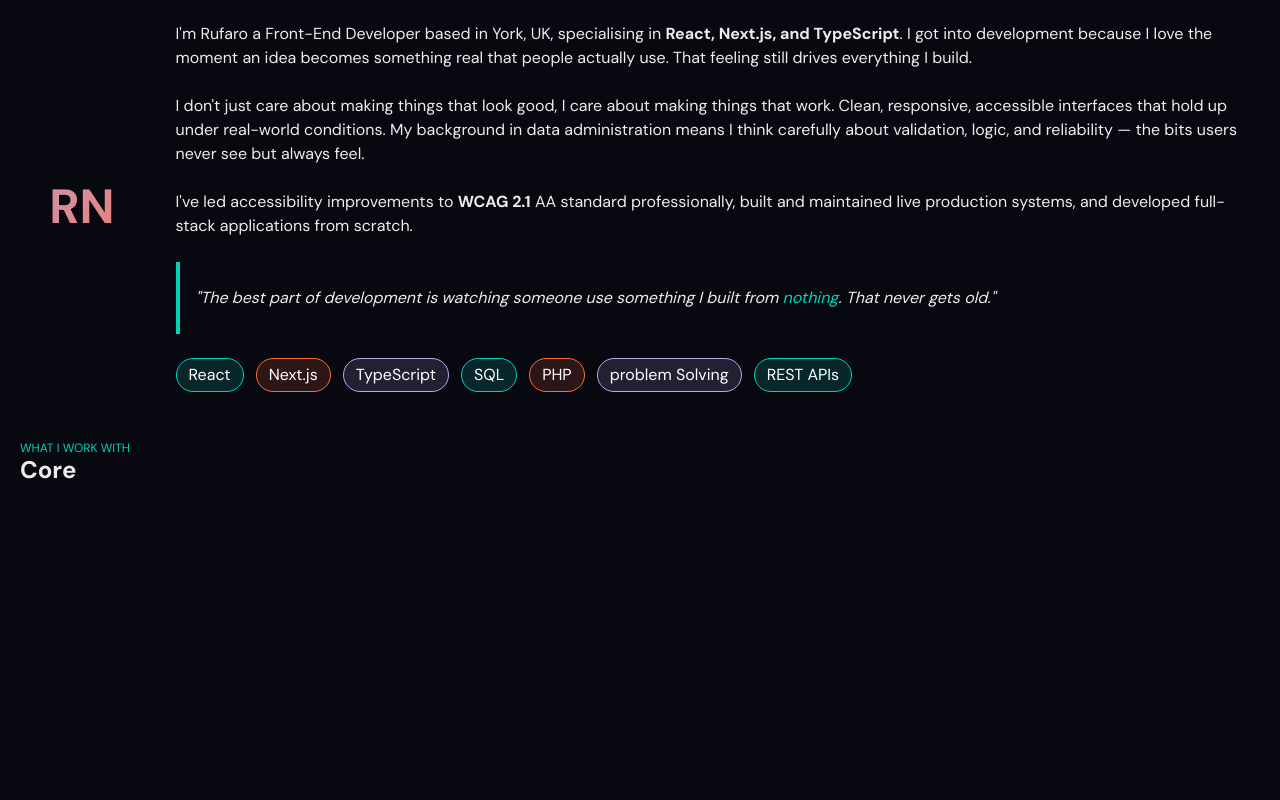
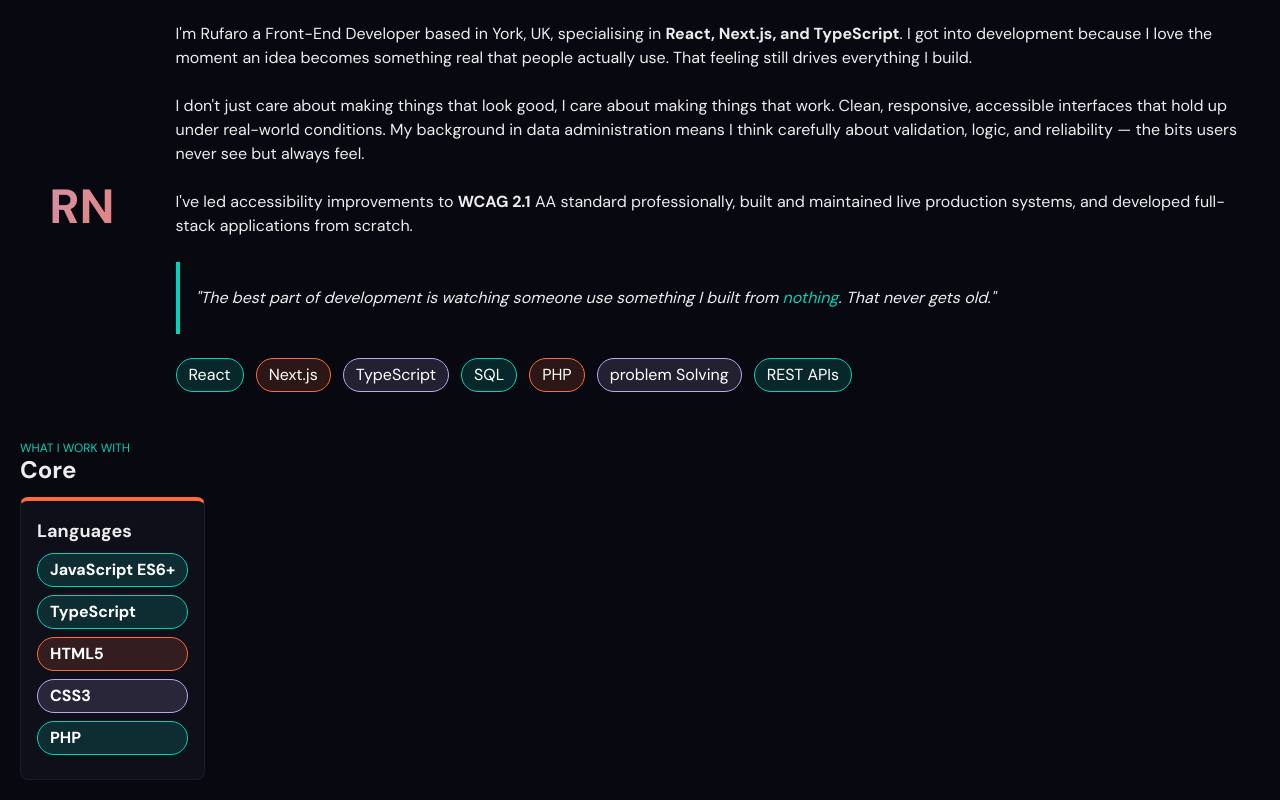
Before and after one commit to rufaro-ndhlovu/Portfolio_Website, a Next.js app: page / in a window 1280 px wide. Shown: the part 665-1465 px from the top of the page. Before the commit the page ends 1170 px from the top, so only its background shows below. Built offline with nearby package versions, Linux system fonts and the light colour scheme.

Commit message:
Feat: Used the skills card component in the skills page, testing with other reusable components on the page.

```diff
--- a/components/sections/Skills.tsx
+++ b/components/sections/Skills.tsx
@@ -4,15 +4,29 @@
 import SectionTitle from "../ui/SectionTitle";
 import SkillsTag from "../ui/SkillsTag";
 import GradientText from "../ui/GradientText";
+import SkillCard from "../ui/SkillCard";
 
 export default function Skills() {
   return (
     <>
       <div className="px-5 py-5">
+        {/* section label and title */}
         <SectionLabel>WHAT I WORK WITH</SectionLabel>
         <SectionTitle>
           Core<GradientText gradient="grad-primary">skills</GradientText>
         </SectionTitle>
+
+        {/* skill cards */}
+        <div className="mt-3 w-auto flex flex-wrap">
+          {/* languages */}
+          <SkillCard title="Languages">
+            <SkillsTag colour="teal">JavaScript ES6+</SkillsTag>
+            <SkillsTag colour="teal">TypeScript</SkillsTag>
+            <SkillsTag colour="orange">HTML5</SkillsTag>
+            <SkillsTag colour="lavender">CSS3</SkillsTag>
+            <SkillsTag colour="teal">PHP</SkillsTag>
+          </SkillCard>
+        </div>
       </div>
     </>
   );
--- /dev/null
+++ b/components/ui/SkillCard.tsx
@@ -0,0 +1,19 @@
+type Props = {
+  children: React.ReactNode;
+  title: string;
+};
+
+export default function SkillCard({ children, title }: Props) {
+  return (
+    <div
+      className="border border-[var(--border)] rounded-lg p-4"
+      style={{
+        backgroundColor: "var(--color-bg-2)",
+        borderTop: "4px solid var(--color-orange)",
+      }}
+    >
+      <h3 className="text-lg font-bold mb-2">{title}</h3>
+      {children}
+    </div>
+  );
+}
--- a/components/ui/SkillsTag.tsx
+++ b/components/ui/SkillsTag.tsx
@@ -12,7 +12,7 @@
   return (
     <>
       <div
-        className="text-white font-bold py-2 px-5"
+        className="text-white font-bold py-1 px-3 border rounded-full border mb-2"
         style={{
           backgroundColor: `color-mix(in srgb, ${colorMap[colour]} 15%, transparent)`,
           borderColor: colorMap[colour],
```
